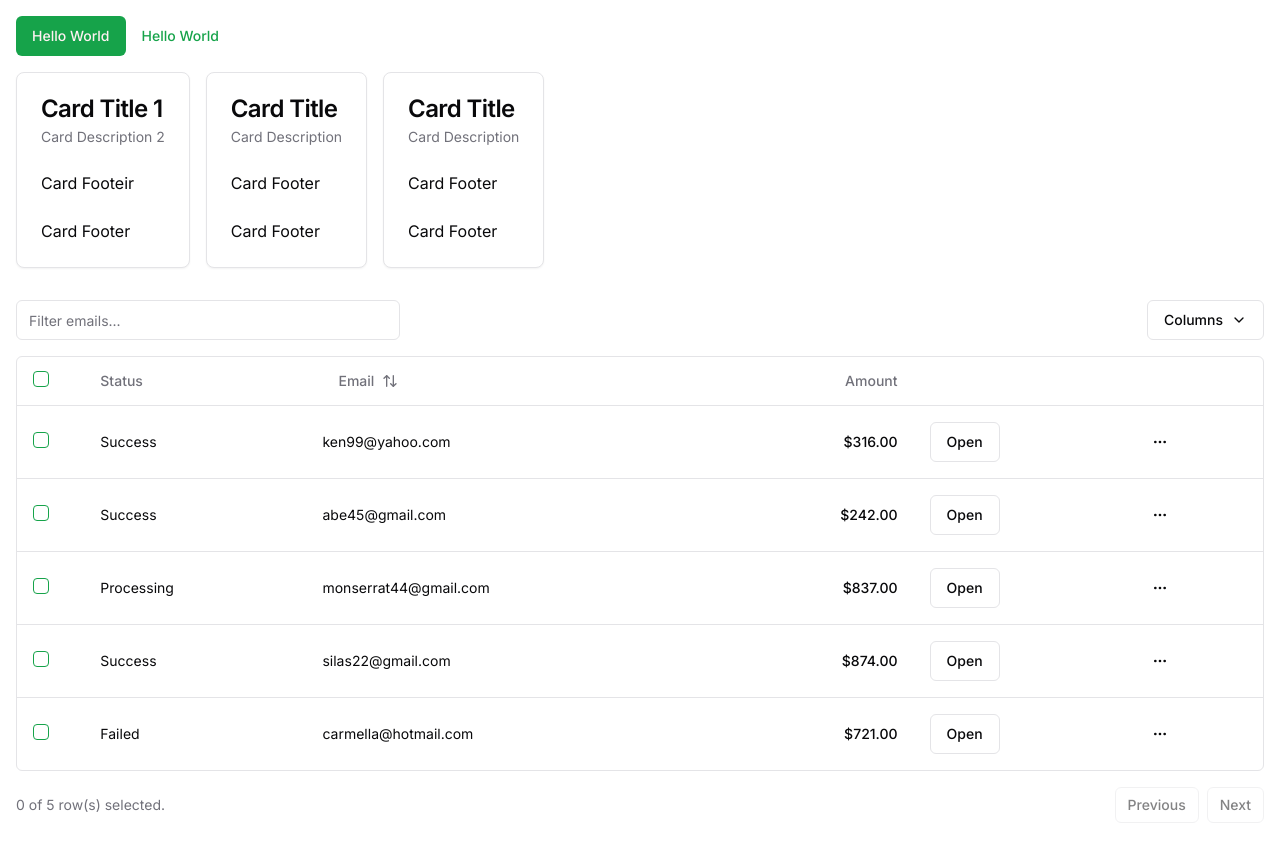
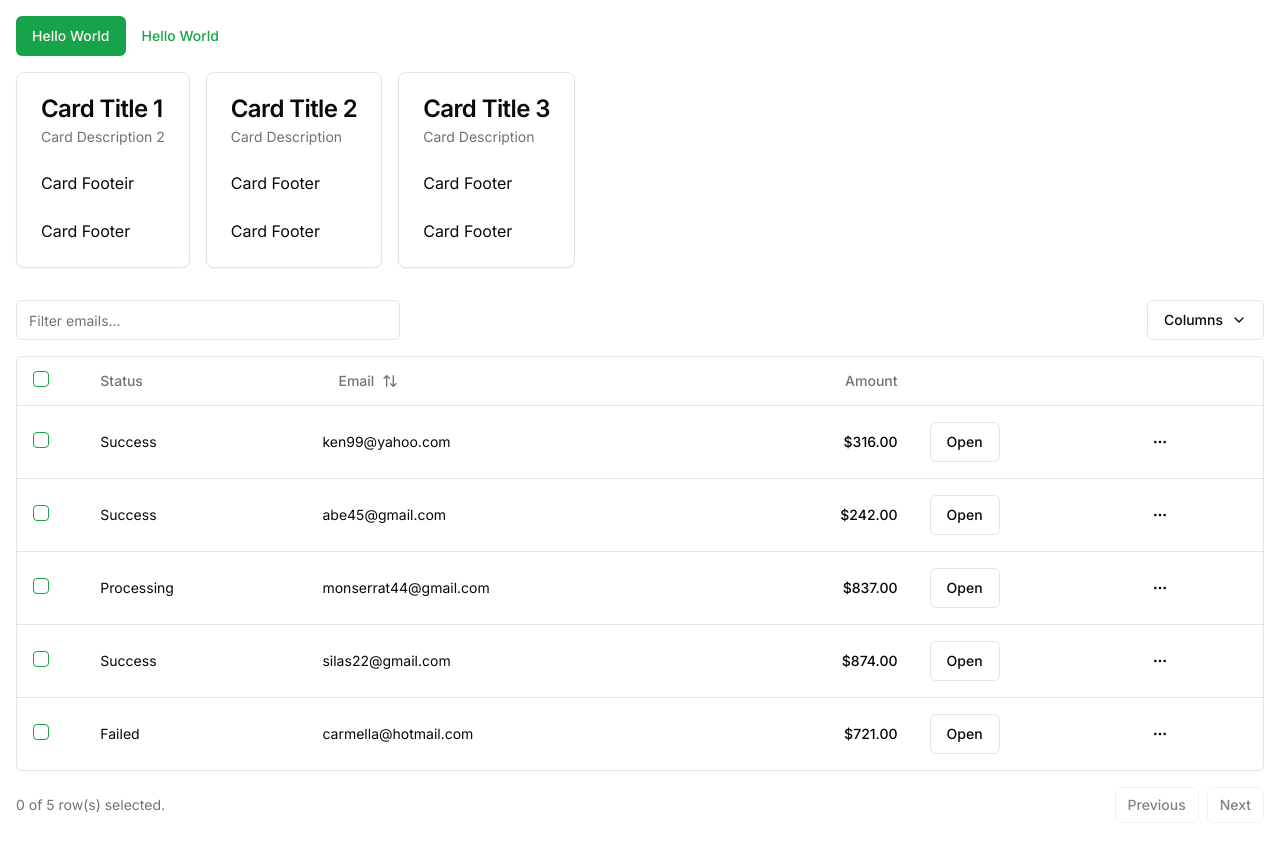
Before and after one commit to nirtamir2/shadcn-meetup-demo, a Next.js app: page / in a window 1280 px wide. Built offline with nearby package versions, Linux system fonts and the light colour scheme.

Commit message:
data fix key

```diff
--- a/src/app/page.tsx
+++ b/src/app/page.tsx
@@ -2,7 +2,6 @@ import type { ComponentProps } from "react";
 import { MyCard } from "@/app/_components/MyCard";
 import { MyTable } from "@/app/_components/MyTable";
 import { Button } from "@/components/ui/button";
-
 
 const cards: Array<ComponentProps<typeof MyCard>> = [
   {
@@ -13,13 +12,13 @@ const cards: Array<ComponentProps<typeof MyCard>> = [
   },
   {
     content: <p>Card Footer</p>,
-    title: "Card Title",
+    title: "Card Title 2",
     description: "Card Description",
     footer: <p>Card Footer</p>,
   },
   {
     content: <p>Card Footer</p>,
-    title: "Card Title",
+    title: "Card Title 3",
     description: "Card Description",
     footer: <p>Card Footer</p>,
   },
```
